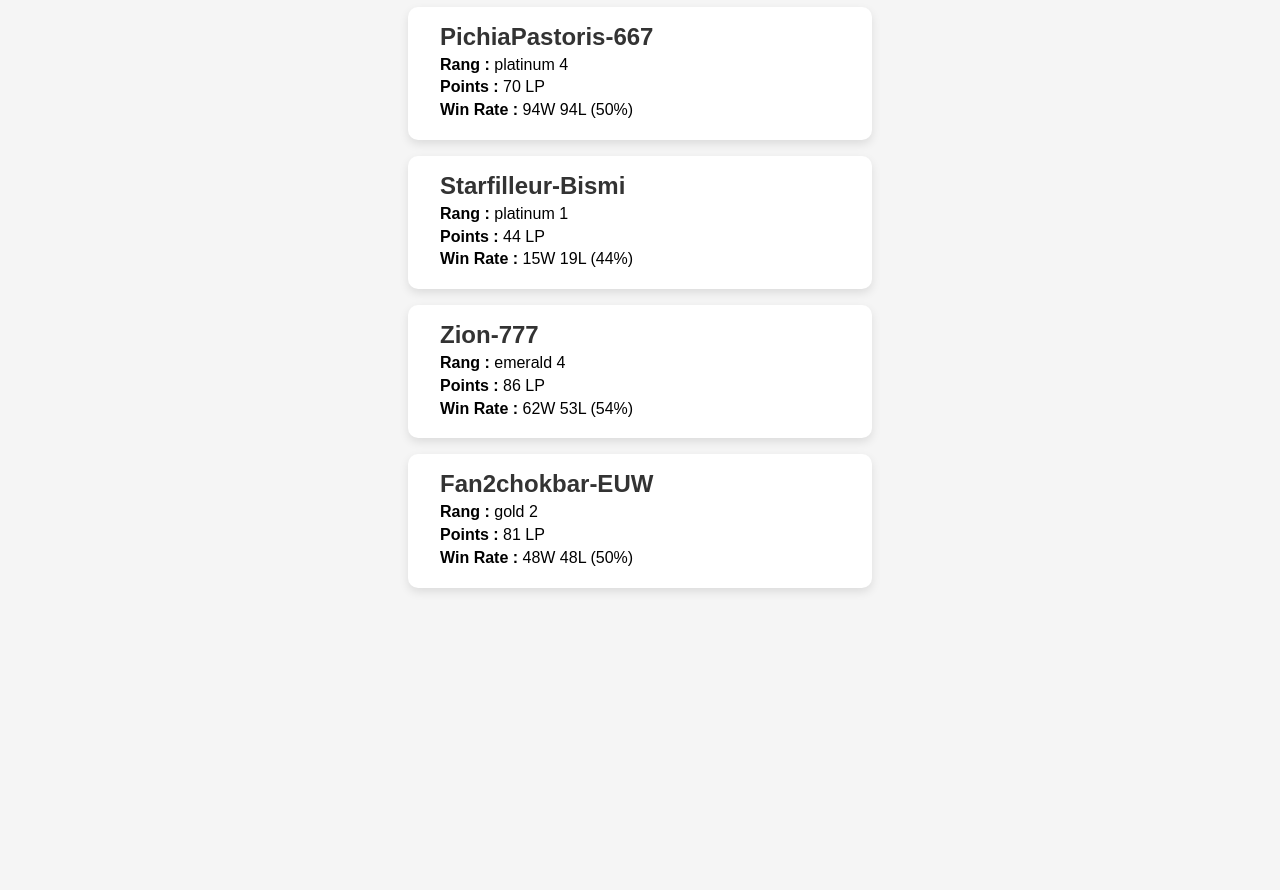
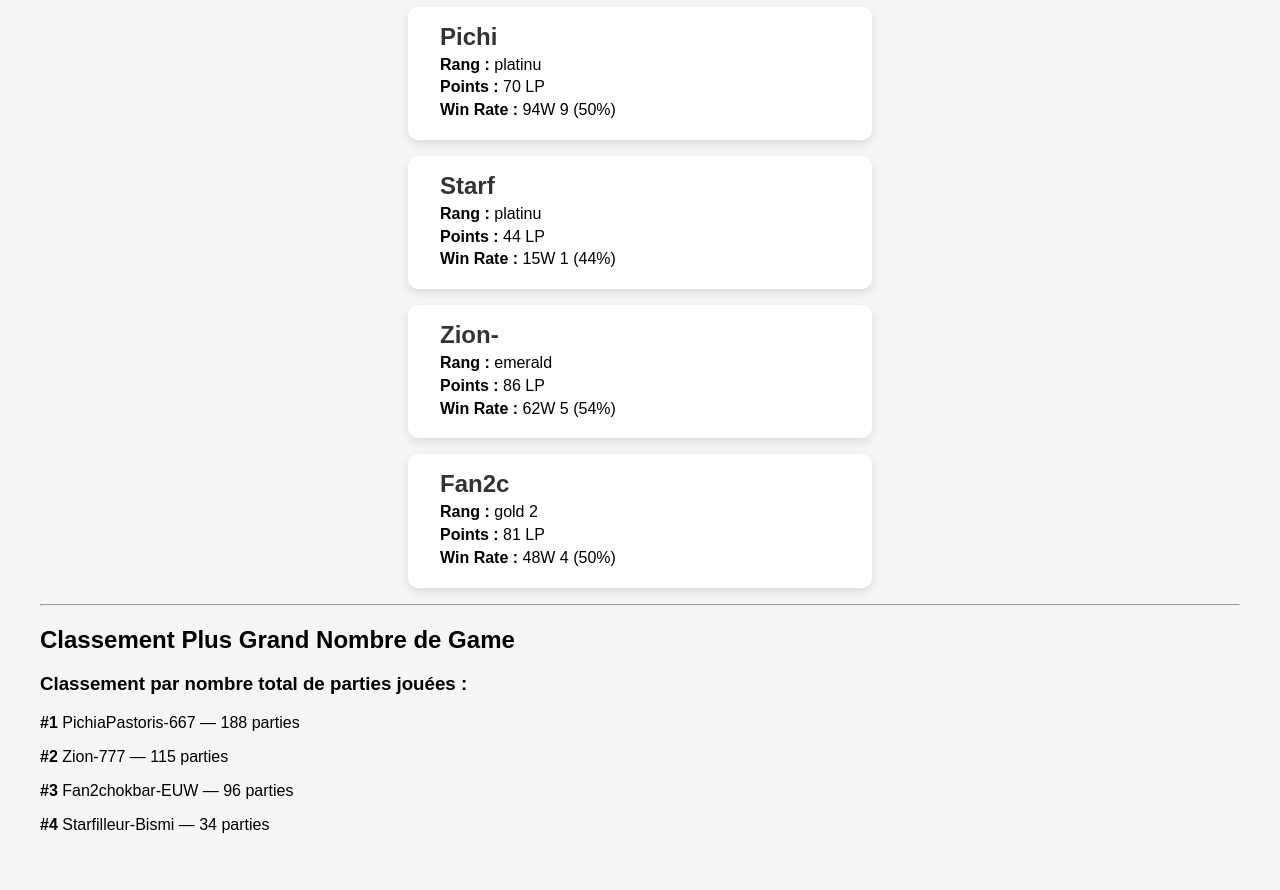
Before and after one commit to RomainTheron22/ScrappingOpgg, a plain HTML site: page index.html in a window 1280 px wide. Shown: the part 113-1003 px from the top of the page. Before the commit the page ends 800 px from the top, so only its background shows below. Drawn offline with Linux system fonts and the light colour scheme.

Commit message:
Update index.html

```diff
--- a/index.html
+++ b/index.html
@@ -31,23 +31,29 @@
   </style>
 </head>
 <body>
-  <h1>Stats OPGG des joueurs</h1>
+  <h1>SoloQ Challenge / Deadline: 31 Août 2025</h1>
   <div id="players"></div>
+  <hr>
+  <h2>Classement Plus Grand Nombre de Game</h2>
+  <div id="ranking"></div>
+
 
  <script>
   fetch('rank.json')
     .then(res => res.json())
     .then(data => {
       const container = document.getElementById('players');
+      const rankingContainer = document.getElementById('ranking');
+
+      // Affichage normal des joueurs
       data.player_stats.forEach(player => {
         const card = document.createElement('div');
         card.className = 'player-card';
 
-        // Prendre uniquement les premiers caractères de chaque propriété
-        const shortPlayer = player.player.slice(0, 20); // Afficher les 5 premiers caractères du nom
-        const shortRank = player.rank.slice(0, 10); // Afficher les 7 premiers caractères du rang
-        const shortPoints = player.points.slice(0, 5); // Afficher les 5 premiers caractères des points
-        const shortWinRate = player.win_rate.slice(0, 7); // Afficher les 5 premiers caractères du win rate
+        const shortPlayer = player.player.slice(0, 5);
+        const shortRank = player.rank.slice(0, 7);
+        const shortPoints = player.points.slice(0, 5);
+        const shortWinRate = player.win_rate.slice(0, 5);
 
         card.innerHTML = `
           <h2>${shortPlayer}</h2>
@@ -57,7 +63,29 @@
         `;
         container.appendChild(card);
       });
+
+      // Calcul et affichage du classement par nombre total de parties
+      const rankedPlayers = data.player_stats.map(player => {
+        const [wins, losses] = player.win_rate.split(' ').map(s => parseInt(s));
+        const totalGames = wins + losses;
+        return { name: player.player, totalGames };
+      });
+
+      // Tri décroissant par nombre de parties jouées
+      rankedPlayers.sort((a, b) => b.totalGames - a.totalGames);
+
+      // Affichage du classement
+      const rankingTitle = document.createElement('h3');
+      rankingTitle.textContent = 'Classement par nombre total de parties jouées :';
+      rankingContainer.appendChild(rankingTitle);
+
+      rankedPlayers.forEach((player, index) => {
+        const rankItem = document.createElement('p');
+        rankItem.innerHTML = `<strong>#${index + 1}</strong> ${player.name} — ${player.totalGames} parties`;
+        rankingContainer.appendChild(rankItem);
+      });
     });
 </script>
+
 </body>
 </html>
```
